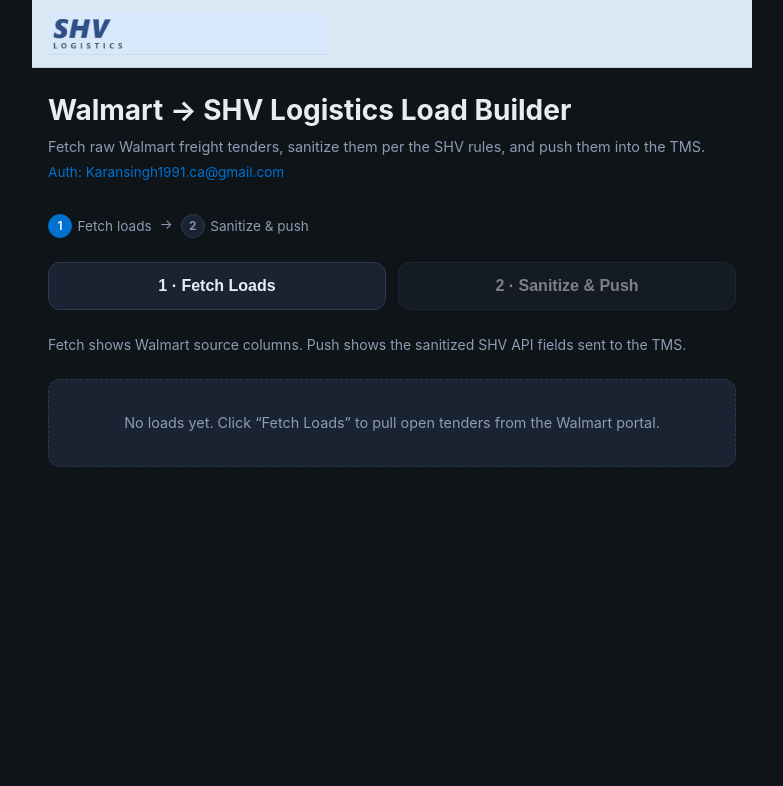
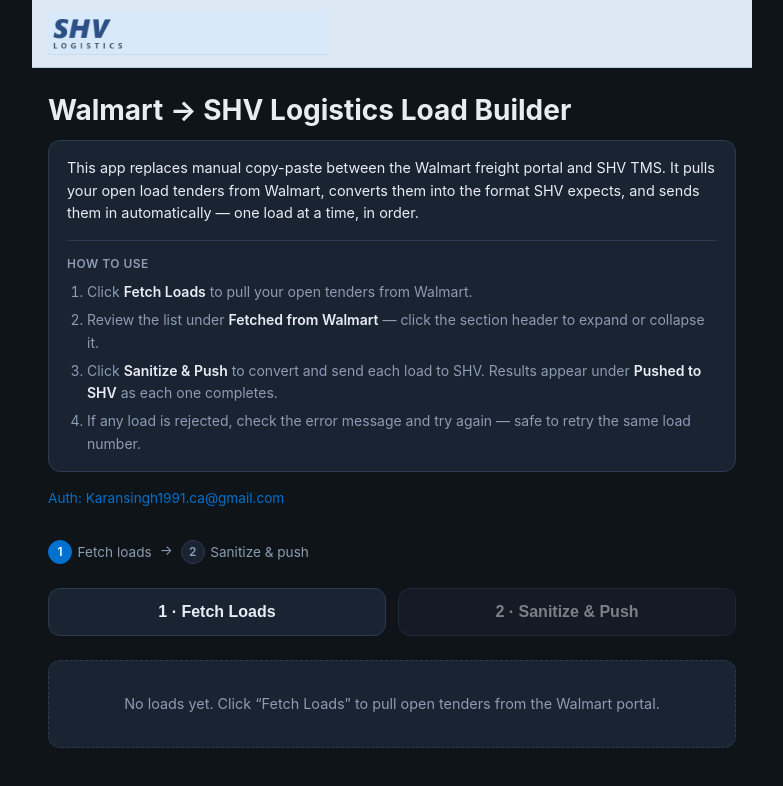
Before and after one commit to karansingh1991ca-oss/load-builder, a Next.js app: page / in a window 1280 px wide. Shown: the top 786 px of the page, without its empty margins (248-1031 px from the left). Built offline with nearby package versions, Linux system fonts and the light colour scheme.

Commit message:
Replace technical copy with plain-language summary and instructions.

```diff
--- a/app/globals.css
+++ b/app/globals.css
@@ -74,7 +74,56 @@
 header .email {
   color: var(--accent);
   font-size: 0.85rem;
-  margin-top: 0.25rem;
+  margin-top: 1rem;
+}
+
+.intro {
+  background: var(--surface);
+  border: 1px solid var(--border);
+  border-radius: var(--radius);
+  padding: 1rem 1.125rem;
+  margin-top: 0.75rem;
+}
+
+.intro-summary {
+  color: var(--text);
+  font-size: 0.9rem;
+  line-height: 1.55;
+  margin-bottom: 1rem;
+}
+
+.intro-instructions {
+  border-top: 1px solid var(--border);
+  padding-top: 0.875rem;
+}
+
+.intro-label {
+  color: var(--text-muted);
+  font-size: 0.75rem;
+  font-weight: 600;
+  text-transform: uppercase;
+  letter-spacing: 0.04em;
+  margin-bottom: 0.5rem;
+}
+
+.intro-instructions ol {
+  padding-left: 1.25rem;
+  color: var(--text-muted);
+  font-size: 0.875rem;
+  line-height: 1.6;
+}
+
+.intro-instructions li {
+  margin-bottom: 0.35rem;
+}
+
+.intro-instructions li:last-child {
+  margin-bottom: 0;
+}
+
+.intro-instructions strong {
+  color: var(--text);
+  font-weight: 600;
 }
 
 .steps {
--- a/app/page.tsx
+++ b/app/page.tsx
@@ -171,10 +171,36 @@
 
       <header>
         <h1>Walmart → SHV Logistics Load Builder</h1>
-        <p>
-          Fetch raw Walmart freight tenders, sanitize them per the SHV rules, and
-          push them into the TMS.
-        </p>
+        <div className="intro">
+          <p className="intro-summary">
+            This app replaces manual copy-paste between the Walmart freight portal
+            and SHV TMS. It pulls your open load tenders from Walmart, converts
+            them into the format SHV expects, and sends them in automatically —
+            one load at a time, in order.
+          </p>
+          <div className="intro-instructions">
+            <p className="intro-label">How to use</p>
+            <ol>
+              <li>
+                Click <strong>Fetch Loads</strong> to pull your open tenders from
+                Walmart.
+              </li>
+              <li>
+                Review the list under <strong>Fetched from Walmart</strong> — click
+                the section header to expand or collapse it.
+              </li>
+              <li>
+                Click <strong>Sanitize &amp; Push</strong> to convert and send each
+                load to SHV. Results appear under <strong>Pushed to SHV</strong> as
+                each one completes.
+              </li>
+              <li>
+                If any load is rejected, check the error message and try again — safe
+                to retry the same load number.
+              </li>
+            </ol>
+          </div>
+        </div>
         <p className="email">Auth: Karansingh1991.ca@gmail.com</p>
       </header>
 
@@ -204,11 +230,6 @@
           {pushing ? "Pushing…" : "2 · Sanitize & Push"}
         </button>
       </div>
-
-      <p className="hint">
-        Fetch shows Walmart source columns. Push shows the sanitized SHV API
-        fields sent to the TMS.
-      </p>
 
       {status && (
         <div className={`status-bar ${status.type}`}>{status.message}</div>
```
